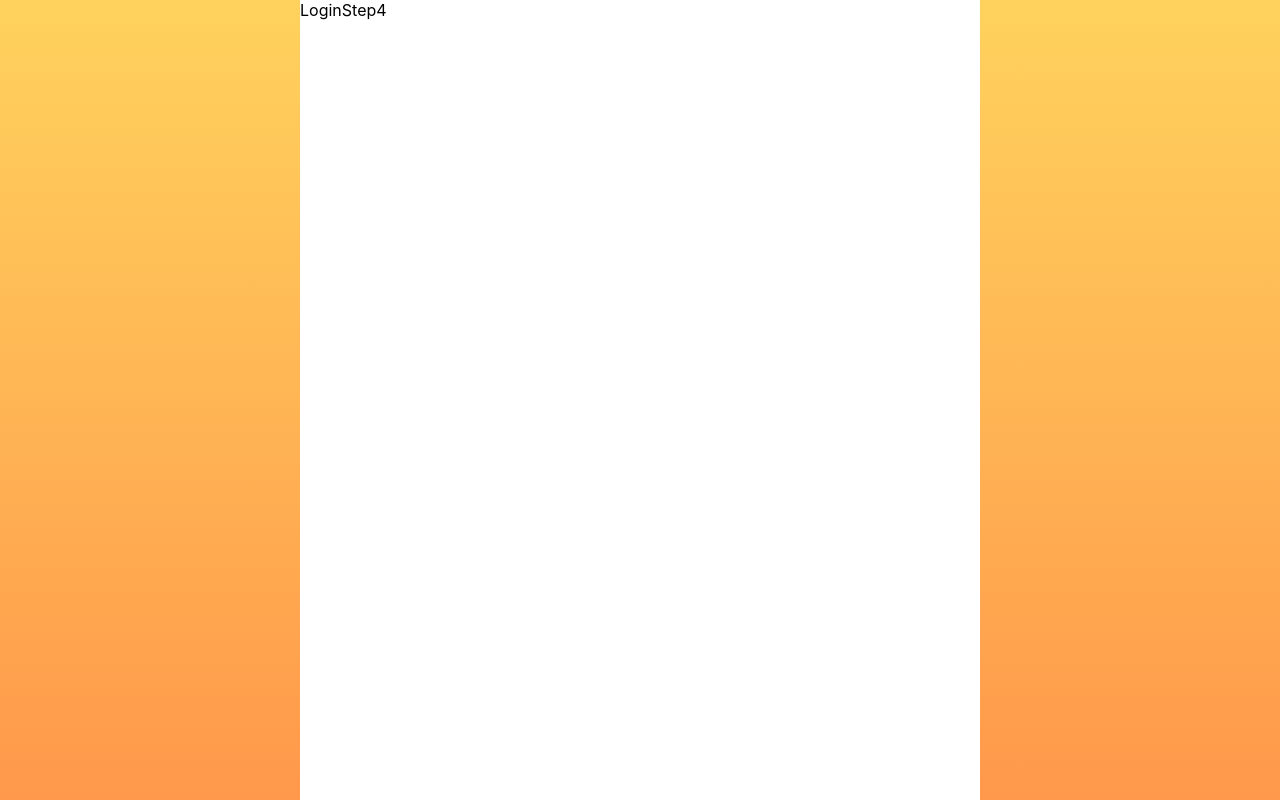
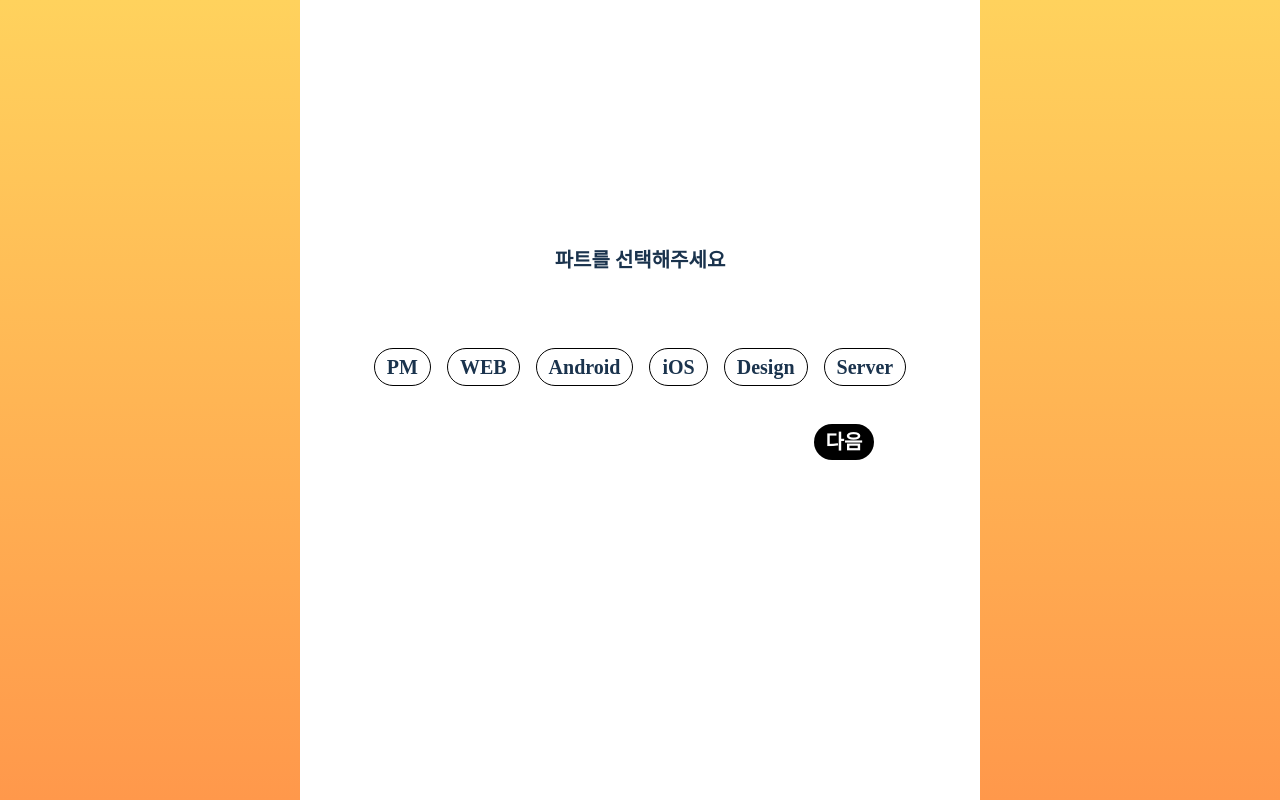
Before and after one commit to ENTP-UMC/front, a React (Create React App) app: page /login/4 in a window 1280 px wide. Built offline with nearby package versions, Linux system fonts and the light colour scheme.

Commit message:
:lipstick: [Add] : Login페이지 UI

```diff
--- a/src/components/Login/LoginStep1.jsx
+++ b/src/components/Login/LoginStep1.jsx
@@ -1,13 +1,20 @@
 import React from "react";
 import styled from "styled-components";
 import next from "../../assets/img/next.png";
+import { useNavigate } from "react-router-dom";
 
 export default function LoginStep1() {
+  const navigate = useNavigate();
+  const handleStep1Next = () => {
+    navigate("/login/2");
+  };
+
   return (
     <Div>
       <Content>
         <Text>닉네임과 이름을 입력해주세요. </Text>
         <Input placeholder="ex.mc/유엠씨"></Input>
+        <Button onClick={handleStep1Next}>다음</Button>
       </Content>
     </Div>
   );
@@ -53,4 +60,18 @@ const Input = styled.input`
   border: none;
   border-bottom: 1px solid black;
   font-family: Pretendard;
+  position: relative;
 `;
+const Button = styled.div`
+  display: flex;
+  justify-content: center;
+  align-items: center;
+  color: white;
+  background-color: black;
+  border-radius: 50px;
+  padding: 8px 12px;
+  justify-content: center;
+  align-items: center;
+  margin-top: 30px;
+  margin-left: 60%;
+`;
--- a/src/components/Login/LoginStep2.jsx
+++ b/src/components/Login/LoginStep2.jsx
@@ -1,5 +1,77 @@
 import React from "react";
+import styled from "styled-components";
+import next from "../../assets/img/next.png";
+import { useNavigate } from "react-router-dom";
 
 export default function LoginStep2() {
-  return <div>LoginStep2</div>;
+  const navigate = useNavigate();
+  const handleStep1Next = () => {
+    navigate("/login/3");
+  };
+
+  return (
+    <Div>
+      <Content>
+        <Text>학교를 입력해주세요. </Text>
+        <Input placeholder="ex.유엠씨대학교"></Input>
+        <Button onClick={handleStep1Next}>다음</Button>
+      </Content>
+    </Div>
+  );
 }
+
+const Div = styled.div`
+  display: flex;
+  width: 100%;
+  height: 100%;
+
+  color: var(--main-2, #1a334d);
+  font-family: Pretendard;
+  flex-direction: column;
+`;
+
+const Content = styled.div`
+  display: flex;
+  flex-direction: column;
+  justify-content: center;
+  align-items: center;
+  color: var(--main-2, #1a334d);
+  text-align: center;
+  font-family: Pretendard;
+  font-size: 20px;
+  font-style: normal;
+  font-weight: 600;
+  line-height: 100%;
+  height: 80vh;
+`;
+const Text = styled.div`
+  display: flex;
+  justify-content: center;
+  align-items: center;
+  height: 20vh;
+`;
+
+const Input = styled.input`
+  display: flex;
+  justify-content: center;
+  align-items: center;
+
+  outline: none;
+  border: none;
+  border-bottom: 1px solid black;
+  font-family: Pretendard;
+  position: relative;
+`;
+const Button = styled.div`
+  display: flex;
+  justify-content: center;
+  align-items: center;
+  color: white;
+  background-color: black;
+  border-radius: 50px;
+  padding: 8px 12px;
+  justify-content: center;
+  align-items: center;
+  margin-top: 30px;
+  margin-left: 60%;
+`;
--- a/src/components/Login/LoginStep3.jsx
+++ b/src/components/Login/LoginStep3.jsx
@@ -1,5 +1,77 @@
 import React from "react";
+import styled from "styled-components";
+import next from "../../assets/img/next.png";
+import { useNavigate } from "react-router-dom";
 
 export default function LoginStep3() {
-  return <div>LoginStep3</div>;
+  const navigate = useNavigate();
+  const handleStep1Next = () => {
+    navigate("/login/4");
+  };
+
+  return (
+    <Div>
+      <Content>
+        <Text>전화번호를 입력해주세요. </Text>
+        <Input placeholder="ex. 010-0000-0000"></Input>
+        <Button onClick={handleStep1Next}>다음</Button>
+      </Content>
+    </Div>
+  );
 }
+
+const Div = styled.div`
+  display: flex;
+  width: 100%;
+  height: 100%;
+
+  color: var(--main-2, #1a334d);
+  font-family: Pretendard;
+  flex-direction: column;
+`;
+
+const Content = styled.div`
+  display: flex;
+  flex-direction: column;
+  justify-content: center;
+  align-items: center;
+  color: var(--main-2, #1a334d);
+  text-align: center;
+  font-family: Pretendard;
+  font-size: 20px;
+  font-style: normal;
+  font-weight: 600;
+  line-height: 100%;
+  height: 80vh;
+`;
+const Text = styled.div`
+  display: flex;
+  justify-content: center;
+  align-items: center;
+  height: 20vh;
+`;
+
+const Input = styled.input`
+  display: flex;
+  justify-content: center;
+  align-items: center;
+
+  outline: none;
+  border: none;
+  border-bottom: 1px solid black;
+  font-family: Pretendard;
+  position: relative;
+`;
+const Button = styled.div`
+  display: flex;
+  justify-content: center;
+  align-items: center;
+  color: white;
+  background-color: black;
+  border-radius: 50px;
+  padding: 8px 12px;
+  justify-content: center;
+  align-items: center;
+  margin-top: 30px;
+  margin-left: 60%;
+`;
--- a/src/components/Login/LoginStep4.jsx
+++ b/src/components/Login/LoginStep4.jsx
@@ -1,5 +1,104 @@
 import React from "react";
+import styled from "styled-components";
+import next from "../../assets/img/next.png";
+import { useNavigate } from "react-router-dom";
 
 export default function LoginStep4() {
-  return <div>LoginStep4</div>;
+  const navigate = useNavigate();
+  const handleStep1Next = () => {
+    navigate("/login/4");
+  };
+
+  return (
+    <Div>
+      <Content>
+        <Text>파트를 선택해주세요 </Text>
+        <OptionWrap>
+          <Option>PM</Option>
+          <Option>WEB</Option>
+          <Option>Android</Option>
+          <Option>iOS</Option>
+          <Option>Design</Option>
+          <Option>Server</Option>
+        </OptionWrap>
+
+        <Button onClick={handleStep1Next}>다음</Button>
+      </Content>
+    </Div>
+  );
 }
+
+const Div = styled.div`
+  display: flex;
+  width: 100%;
+  height: 100%;
+
+  color: var(--main-2, #1a334d);
+  font-family: Pretendard;
+  flex-direction: column;
+`;
+
+const Content = styled.div`
+  display: flex;
+  flex-direction: column;
+  justify-content: center;
+  align-items: center;
+  color: var(--main-2, #1a334d);
+  text-align: center;
+  font-family: Pretendard;
+  font-size: 20px;
+  font-style: normal;
+  font-weight: 600;
+  line-height: 100%;
+  height: 80vh;
+`;
+const Text = styled.div`
+  display: flex;
+  justify-content: center;
+  align-items: center;
+  height: 20vh;
+`;
+
+const Input = styled.input`
+  display: flex;
+  justify-content: center;
+  align-items: center;
+
+  outline: none;
+  border: none;
+  border-bottom: 1px solid black;
+  font-family: Pretendard;
+  position: relative;
+`;
+const Button = styled.div`
+  display: flex;
+  justify-content: center;
+  align-items: center;
+  color: white;
+  background-color: black;
+  border-radius: 50px;
+  padding: 8px 12px;
+  justify-content: center;
+  align-items: center;
+  margin-top: 30px;
+  margin-left: 60%;
+`;
+const OptionWrap = styled.div`
+  display: flex;
+  justify-content: center;
+  align-items: center;
+  flex-wrap: wrap;
+`;
+
+const Option = styled.div`
+  border-radius: 20px;
+  border: 1px solid #000;
+  background: #fff;
+  padding: 8px 12px;
+  margin: 8px;
+  cursor: pointer;
+  &:hover {
+    color: white;
+    background: black;
+  }
+`;
```
